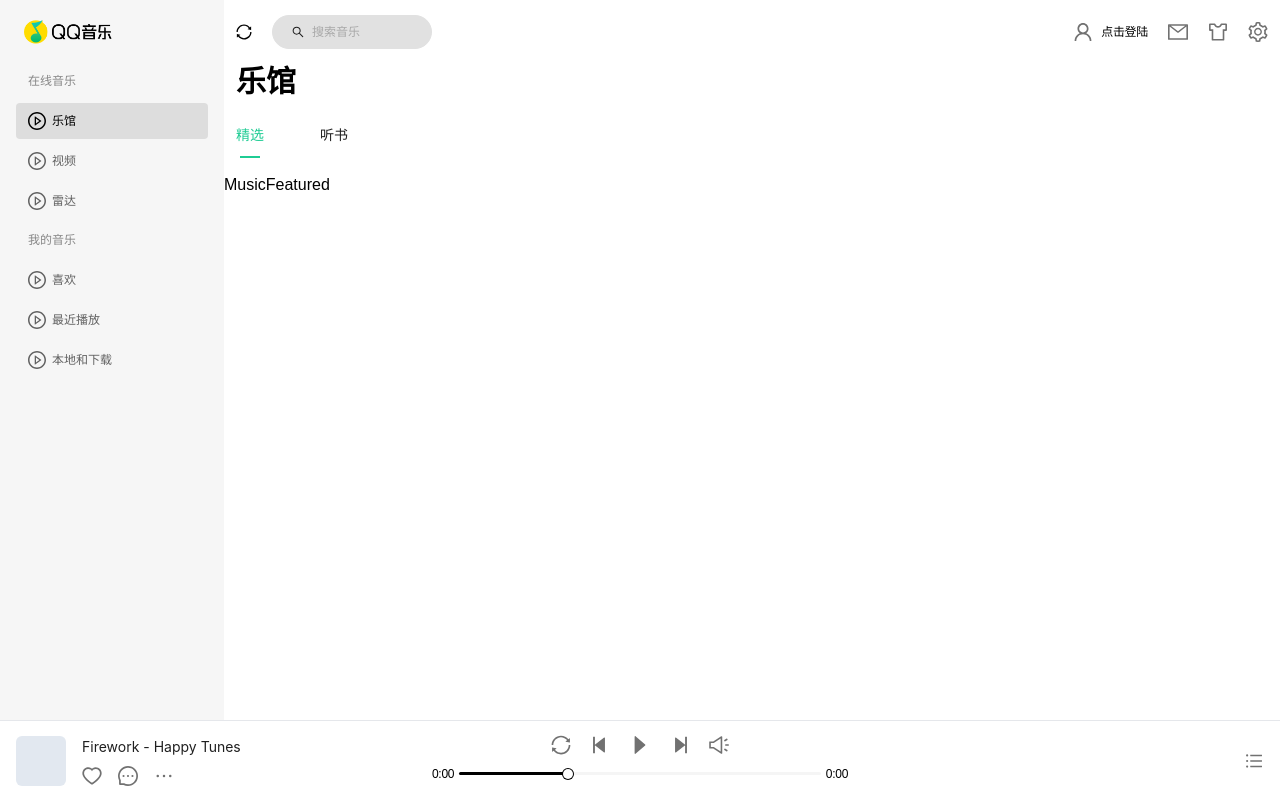
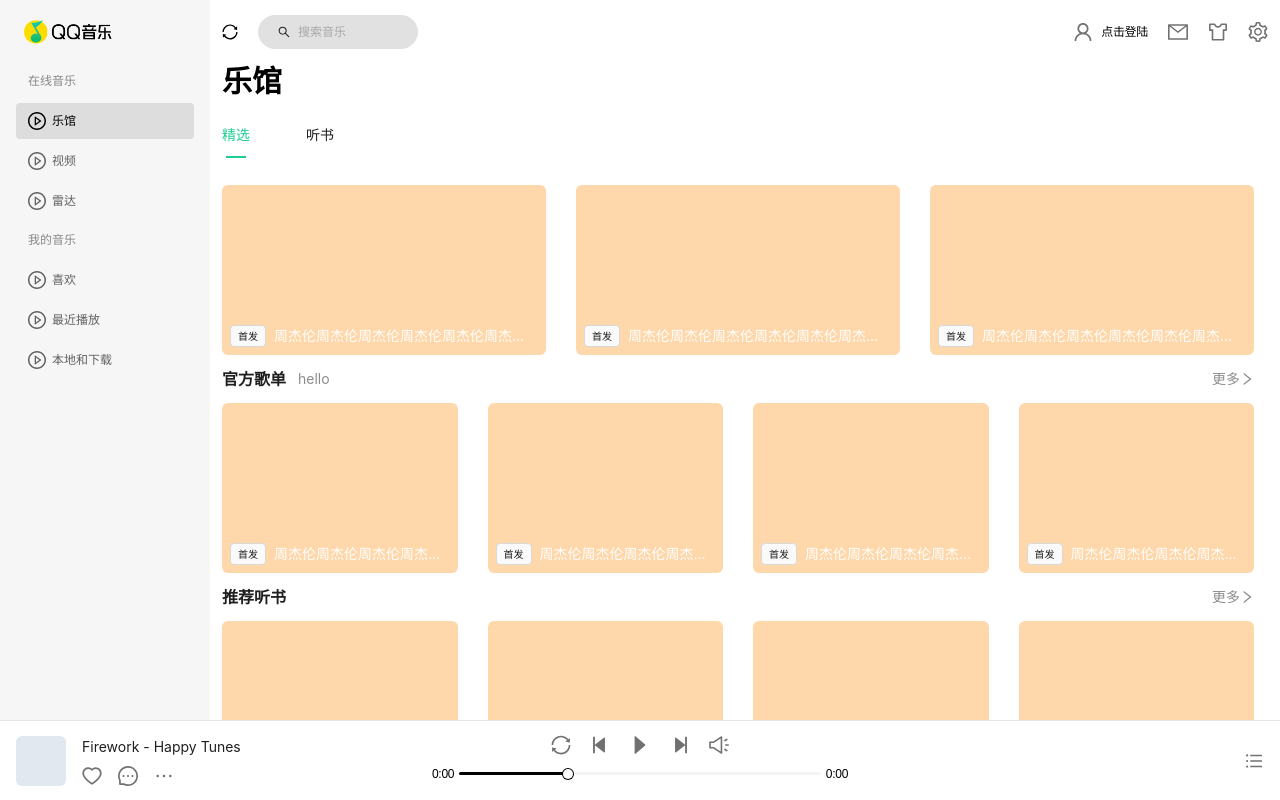
Before and after one commit to gaohan1994/react-qq-music, a React (Vite) app: page /music/featured in a window 1280 px wide. Built offline with nearby package versions, Linux system fonts and the light colour scheme.

Commit message:
feat: add swiper component

```diff
--- a/package.json
+++ b/package.json
@@ -32,6 +32,7 @@
     "postcss": "^8.4.39",
     "react": "^18.3.1",
     "react-dom": "^18.3.1",
+    "swiper": "^11.1.8",
     "tailwind-merge": "^2.4.0",
     "tailwind-variants": "^0.2.1",
     "tailwindcss": "^3.4.4",
--- a/src/components/Div/Div.tsx
+++ b/src/components/Div/Div.tsx
@@ -1,5 +1,5 @@
 import classNames from 'classnames';
-import { FC, ReactNode } from 'react';
+import { forwardRef, ReactNode } from 'react';
 import { twMerge } from 'tailwind-merge';
 
 export interface DivProps extends React.HTMLAttributes<HTMLDivElement> {
@@ -8,7 +8,7 @@
   children?: ReactNode;
 }
 
-export const Div: FC<DivProps> = ({ background, className, ...rest }) => {
+export const Div = forwardRef<HTMLDivElement, DivProps>(({ background, className, ...rest }, ref) => {
   let bgCls = background ? `bg-${background}` : '';
   let borderCls = '';
   let roundedCls = '';
@@ -60,8 +60,8 @@
     validRestParams[key] = (rest as any)[key];
   }
   const cls = classNames(bgCls, borderCls, roundedCls, widthCls, heightCls, paddingCls, marginCls, className);
-  return <div {...validRestParams} className={twMerge(cls)} />;
-};
+  return <div {...validRestParams} className={twMerge(cls)} ref={ref} />;
+});
 
 const formatAttributeKeyCls = (key: string) => {
   const [prefix, value] = key.split('-');
--- /dev/null
+++ b/src/components/Gallery/Gallery.tsx
@@ -0,0 +1,36 @@
+import cn from 'classnames';
+import { isDev } from 'constants/env';
+import { memo } from 'infra/utils/react';
+import { ReactNode } from 'react';
+import 'swiper/css';
+import 'swiper/css/navigation';
+import 'swiper/css/pagination';
+import { Navigation } from 'swiper/modules';
+import { Swiper, SwiperProps, SwiperSlide } from 'swiper/react';
+
+interface GalleryProps<T> extends Omit<SwiperProps, 'SwiperProps'> {
+  data: Array<T>;
+  renderItem: (item: T) => ReactNode;
+}
+export const Gallery = memo(function Gallery<T extends Object>({ data, renderItem, slidesPerView }: GalleryProps<T>) {
+  const isDevelopment = isDev();
+  const slideBaseCls = cn({
+    isDevelopment: isDevelopment,
+  });
+  return (
+    <Swiper
+      modules={[Navigation]}
+      spaceBetween={30}
+      grabCursor={true}
+      autoplay={true}
+      slidesPerView={slidesPerView}
+      className="w-full h-[170px]"
+    >
+      {data.map((item, index) => (
+        <SwiperSlide className={slideBaseCls} key={index}>
+          {renderItem(item)}
+        </SwiperSlide>
+      ))}
+    </Swiper>
+  );
+});
--- /dev/null
+++ b/src/components/Header/Header.tsx
@@ -0,0 +1,34 @@
+import { RightOutlined } from '@ant-design/icons';
+import { Typography } from 'antd';
+import classNames from 'classnames';
+import { Condition } from 'components/Condition/Condition';
+import { Flex } from 'components/Flex/Flex';
+import { isUndefined } from 'lodash';
+import { FC, ReactNode } from 'react';
+
+interface HeaderProps {
+  title: ReactNode;
+  className?: string;
+  desc?: ReactNode;
+  showMore?: boolean;
+  children?: ReactNode;
+}
+export const Header: FC<HeaderProps> = ({ title, desc, className, children, showMore = false }) => (
+  <Flex items="center" className={classNames('justify-between w-full mt-3 mb-3', className)}>
+    <Flex gap-3 items="center">
+      <Typography.Title level={5} className="!mb-0">
+        {title}
+      </Typography.Title>
+      <Condition if={!isUndefined(desc)}>
+        <Typography.Text type="secondary">{desc}</Typography.Text>
+      </Condition>
+      {children}
+    </Flex>
+    <Condition if={showMore}>
+      <Typography.Text type="secondary">
+        更多
+        <RightOutlined />
+      </Typography.Text>
+    </Condition>
+  </Flex>
+);
--- a/src/pages/Layout/Layout.tsx
+++ b/src/pages/Layout/Layout.tsx
@@ -19,9 +19,9 @@
   layoutMenuItems?: LayoutMenuProps['items'];
 }
 const Layout: FC<LayoutProps> = ({ children, layoutTitle, layoutMenuItems }) => (
-  <Flex col w-screen h-screen className="overflow-hidden min-w-[800px]">
+  <Flex col w-screen h-screen className="overflow-hidden">
     <Flex full>
-      <Flex col w-56 background="#f6f6f6" className="bg-[#f6f6f6]">
+      <Flex col background="#f6f6f6" className="bg-[#f6f6f6] min-w-[210px] max-w-[210px]">
         <Flex h-16 items="center" pl-6>
           <img src={qqMusicLogo} className="w-[90px]" />
         </Flex>
@@ -30,7 +30,7 @@
         </Div>
       </Flex>
       <Flex col full>
-        <Flex between w-full h-16 pl-3 pr-3>
+        <Flex between w-full pl-3 pr-3 className="h-[64px]">
           <Flex items="center" gap-5>
             <Refresher />
             <Search />
@@ -40,7 +40,7 @@
             <Settings />
           </Flex>
         </Flex>
-        <Flex full col>
+        <Flex col full className="max-w-[calc(100vw-224px)] min-w-[820px] max-h-[calc(100vh-144px)] relative">
           <Condition if={!isUndefined(layoutTitle)}>
             <LayoutTitle>{layoutTitle}</LayoutTitle>
           </Condition>
@@ -51,7 +51,7 @@
         </Flex>
       </Flex>
     </Flex>
-    <Div w-screen h-20 className="border-t-[1px] min-w-[800px]">
+    <Div w-screen className="border-t-[1px] min-w-[800px] h-[80px]">
       <Controller />
     </Div>
   </Flex>
--- a/src/pages/Layout/LayoutTitle/LayoutTitle.tsx
+++ b/src/pages/Layout/LayoutTitle/LayoutTitle.tsx
@@ -1,3 +1,4 @@
+import { Div } from 'components/Div/Div';
 import { Typography } from 'components/Typography/Typography';
 import { FC, ReactNode } from 'react';
 
@@ -5,7 +6,7 @@
   children: ReactNode;
 }
 export const LayoutTitle: FC<LayoutTitleProps> = ({ children }) => (
-  <Typography.Title size="1" className="ml-[12px] mb-[12px]">
-    {children}
-  </Typography.Title>
+  <Div className="ml-[12px] mb-[12px]">
+    <Typography.Title size="1">{children}</Typography.Title>
+  </Div>
 );
--- a/src/pages/Layout/LeftMenu/LeftMenu.tsx
+++ b/src/pages/Layout/LeftMenu/LeftMenu.tsx
@@ -1,7 +1,5 @@
-import { ConfigProvider, Menu } from 'antd';
-
 import { PlayCircleOutlined } from '@ant-design/icons';
-import { MenuProps } from 'antd';
+import { ConfigProvider, Menu, MenuProps } from 'antd';
 
 type MenuItem = Required<MenuProps>['items'][number];
 
--- a/src/pages/Music/MusicFeatured/MusicFeatured.tsx
+++ b/src/pages/Music/MusicFeatured/MusicFeatured.tsx
@@ -1,10 +1,26 @@
-import { Flex } from 'components/Flex/Flex';
+import { Div } from 'components/Div/Div';
+import { Gallery } from 'components/Gallery/Gallery';
+import { Header } from 'components/Header/Header';
+import { useDivScroll } from 'infra/hooks/useScroll';
 import { FC } from 'react';
+import { BackTop } from './components/BackTop';
+import { MusicFeaturedCard } from './components/MusicFeaturedCard';
+
+interface Item {
+  index: number;
+}
+const data: Item[] = Array.from([1, 2, 3, 4, 5]).map((_, index) => ({ index }));
 
 export const MusicFeatured: FC = () => {
+  const { ref: containerRef } = useDivScroll();
   return (
-    <Flex full className="w-full">
-      MusicFeatured
-    </Flex>
+    <Div p-3 className="overflow-y-auto h-full" ref={containerRef}>
+      <Gallery slidesPerView={3} data={data} renderItem={(item) => <MusicFeaturedCard key={item.index} />} />
+      <Header title="官方歌单" desc="hello" showMore />
+      <Gallery slidesPerView={4} data={data} renderItem={(item) => <MusicFeaturedCard key={item.index} />} />
+      <Header title="推荐听书" showMore />
+      <Gallery slidesPerView={4} data={data} renderItem={(item) => <MusicFeaturedCard key={item.index} />} />
+      <BackTop containerRef={containerRef} />
+    </Div>
   );
 };
--- /dev/null
+++ b/src/pages/Music/MusicFeatured/components/BackTop.tsx
@@ -0,0 +1,18 @@
+import { UpOutlined } from '@ant-design/icons';
+import { Button } from 'antd';
+import { Condition } from 'components/Condition/Condition';
+import { useBackTopVisible } from 'hooks/useBackTopVisible';
+import { FC } from 'react';
+
+interface BackTopProps {
+  containerRef: React.MutableRefObject<HTMLElement | null>;
+}
+export const BackTop: FC<BackTopProps> = ({ containerRef }) => (
+  <Condition if={useBackTopVisible(containerRef)}>
+    <div className="absolute bottom-2 right-4 z-20">
+      <Button onClick={() => (containerRef.current.scrollTop = 0)}>
+        <UpOutlined />
+      </Button>
+    </div>
+  </Condition>
+);
--- /dev/null
+++ b/src/pages/Music/MusicFeatured/components/MusicFeaturedCard.tsx
@@ -0,0 +1,15 @@
+import { Tag, Typography } from 'antd';
+import { Flex } from 'components/Flex/Flex';
+
+export const MusicFeaturedCard = () => {
+  return (
+    <Flex full h-full className=" bg-orange-200 rounded-[6px]">
+      <Flex className="absolute bottom-0 left-0 right-0 p-2">
+        <Tag className="text-[10px]">首发</Tag>
+        <Typography.Text ellipsis className="text-white">
+          周杰伦周杰伦周杰伦周杰伦周杰伦周杰伦周杰伦周杰伦
+        </Typography.Text>
+      </Flex>
+    </Flex>
+  );
+};
```
Also changed, not shown: 1 other file (tests, documents, lock files or other folders).
